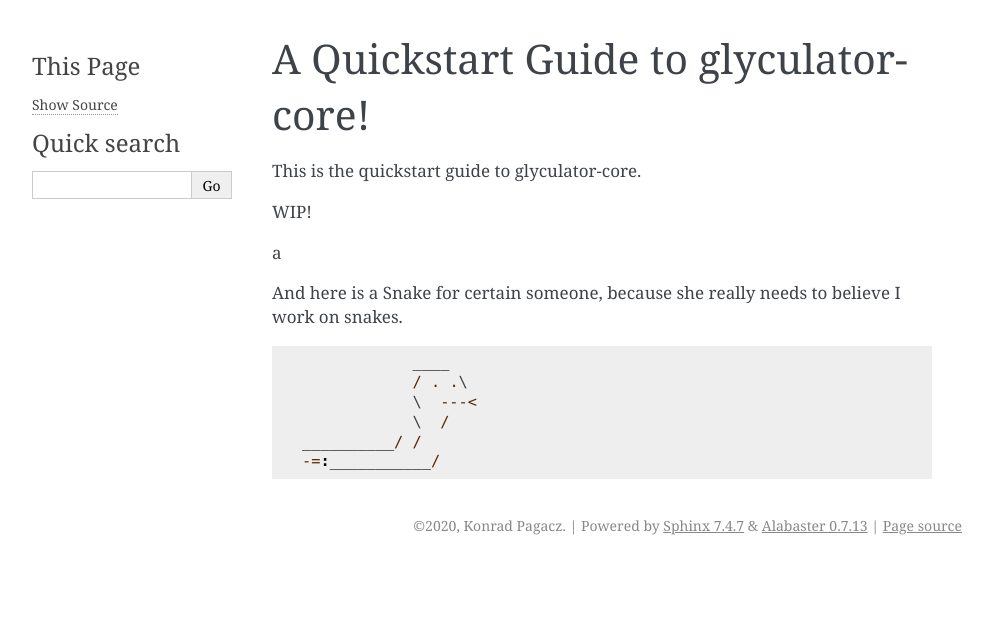
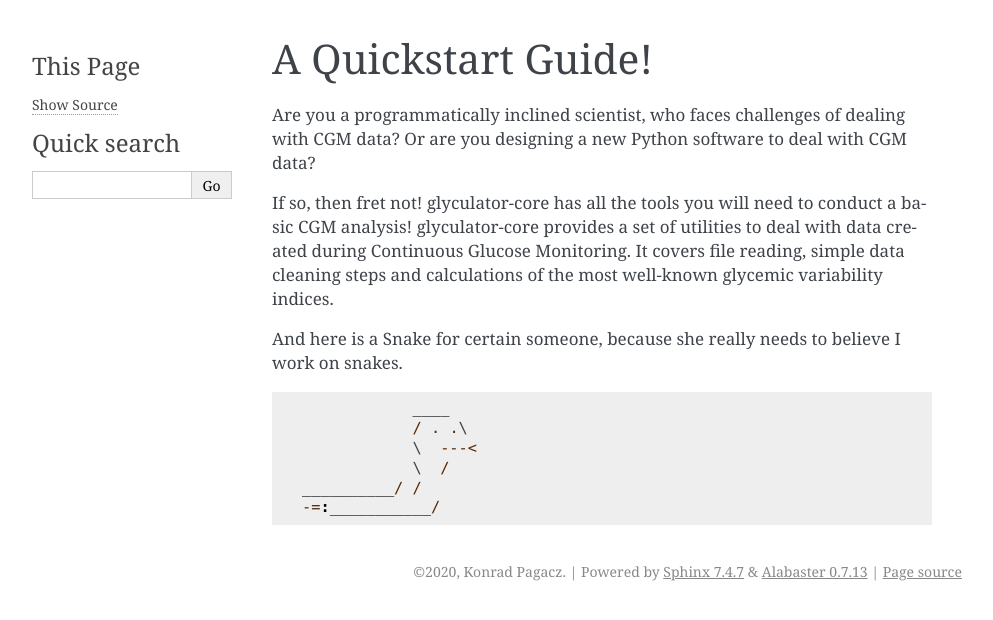
Before and after one commit to kpagacz/glyculator-core, a Sphinx documentation site: the page built from docs/articles/quickstart.rst, in a window 1280 px wide. Shown: the top 620 px of the page, without its empty margins (148-1141 px from the left). Built offline with Sphinx 7.4.7, drawn with Linux system fonts in a browser that asks for light colours; pages that are not in the unit, such as notebooks, are missing from menus.

Commit message:
Renamed build and test package workflow
* added a paragraph to quickstart
* fixing some minor issues in the CleanConfig docstring

```diff
--- a/docs/articles/quickstart.rst
+++ b/docs/articles/quickstart.rst
@@ -1,11 +1,14 @@
-A Quickstart Guide to glyculator-core!
-=======================================
+A Quickstart Guide!
+=====================
 
-This is the quickstart guide to glyculator-core.
+Are you a programmatically inclined scientist, who faces challenges of dealing with CGM data?
+Or are you designing a new Python software to deal with CGM data?
 
-WIP!
+If so, then fret not! glyculator-core has all the tools you will need to conduct a basic CGM analysis!
+glyculator-core provides a set of utilities to deal with data created during Continuous Glucose Monitoring.
+It covers file reading, simple data cleaning steps and calculations of the most well-known glycemic variability indices.
 
-a
+
 
 And here is a Snake for certain someone, because she really needs to believe I work on snakes.
 
```
Also changed, not shown: 4 other files.
